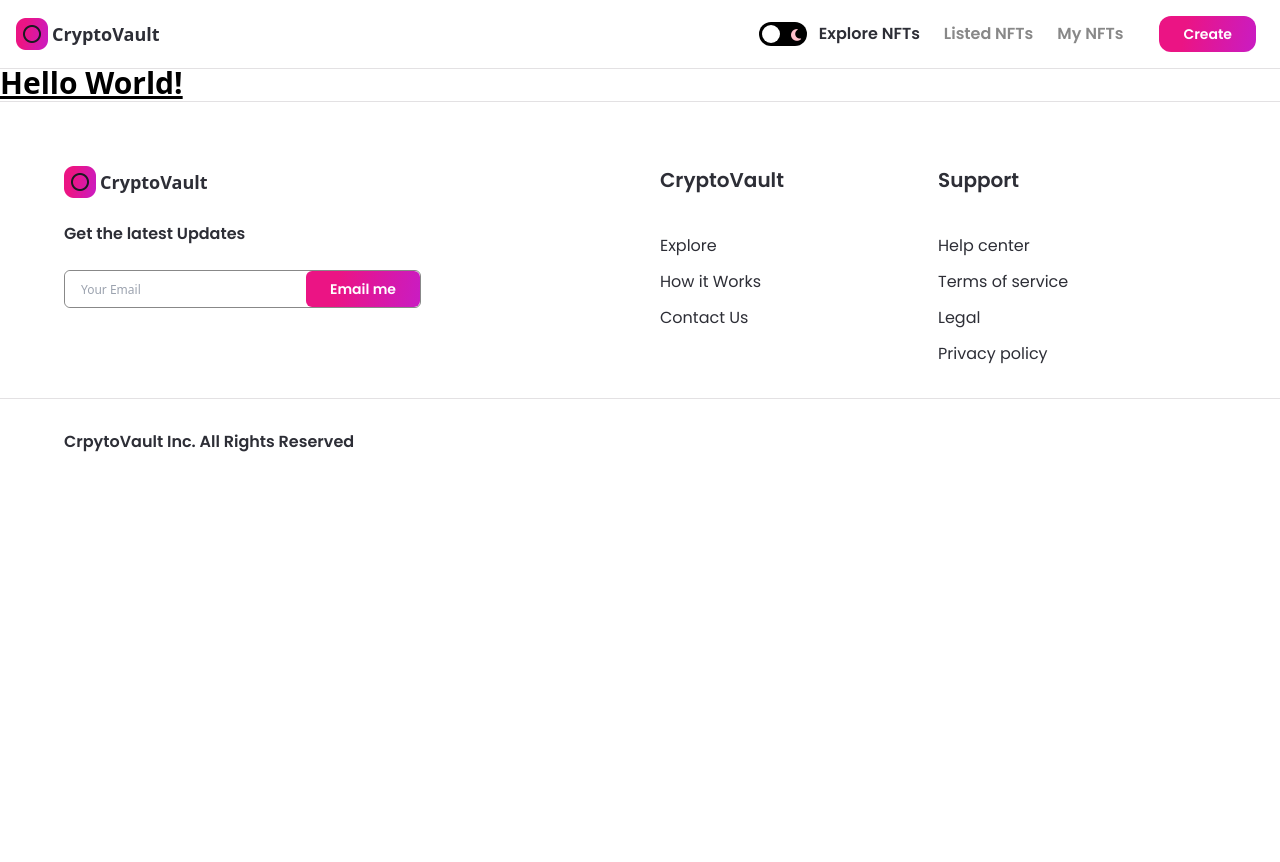
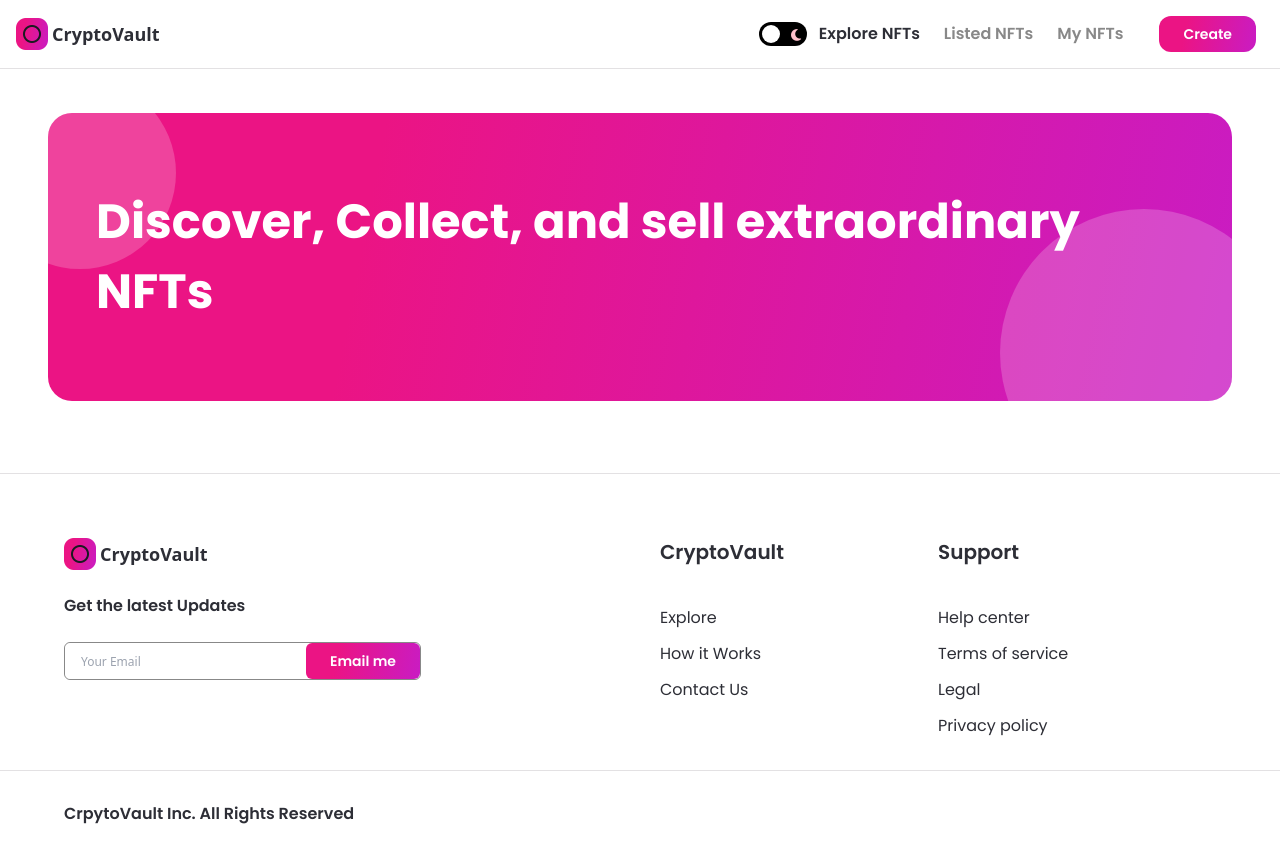
Before and after one commit to aviroopjana/CryptoVault, a Next.js app: page / in a window 1280 px wide. Shown: the top 862 px of the page. Before the commit the page ends 800 px from the top, so only its background shows below. Built offline with nearby package versions, Linux system fonts and the light colour scheme.

Commit message:
updating changes

```diff
--- a/pages/index.js
+++ b/pages/index.js
@@ -1,8 +1,14 @@
+import Banner from '../components/Banner';
+
 const Home = () => (
-  <div>
-    <h1 className="text-3xl font-bold underline">
-      Hello World!
-    </h1>
+  <div className="flex justify-center sm:pz-4 p-12">
+    <div className="w-full minmd:w-4/5">
+      <Banner
+        name="Discover, Collect, and sell extraordinary NFTs"
+        childStyles="md:text-4xl sm:text-2xl sx=text-xl text-left"
+        parentStyles="justify-start mb-6 h-72 sm:h-60 p-12 xs:p-4 xs:h-44 rounded-3xl"
+      />
+    </div>
   </div>
 );
 
```
